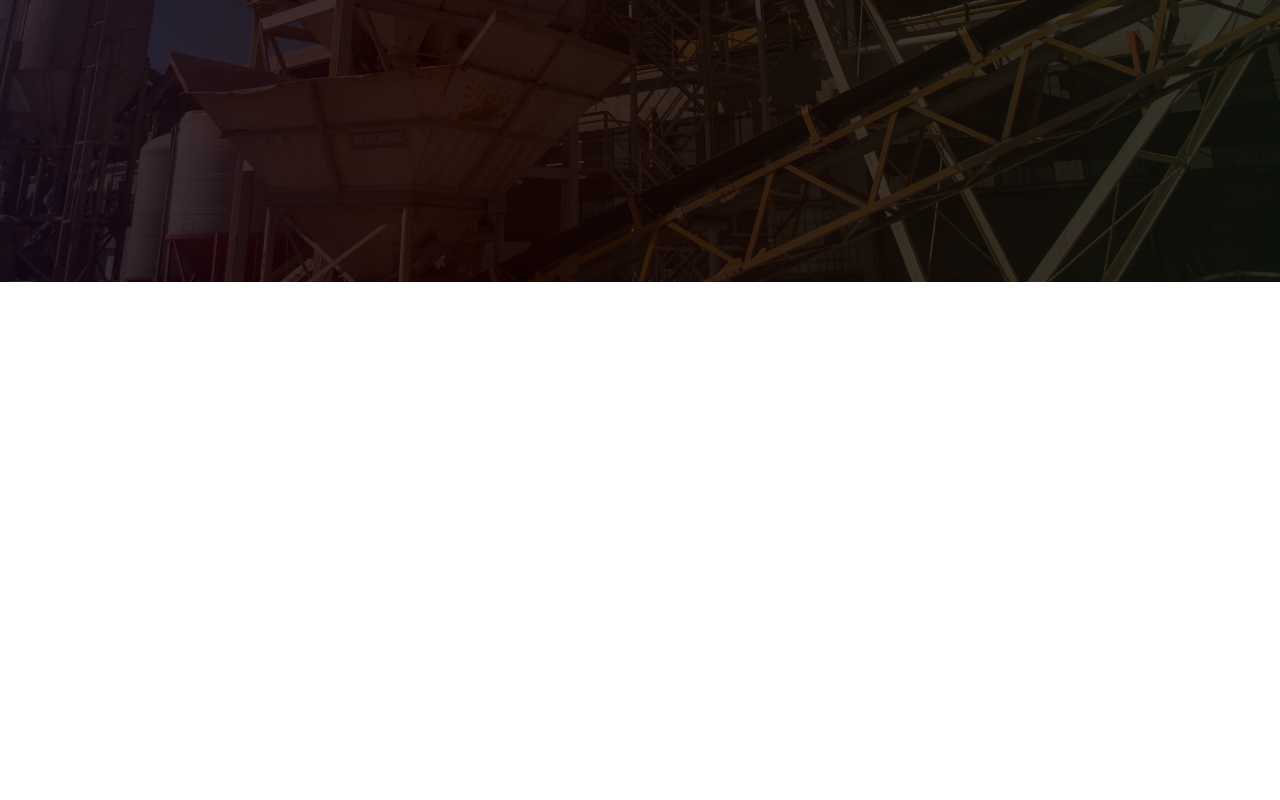
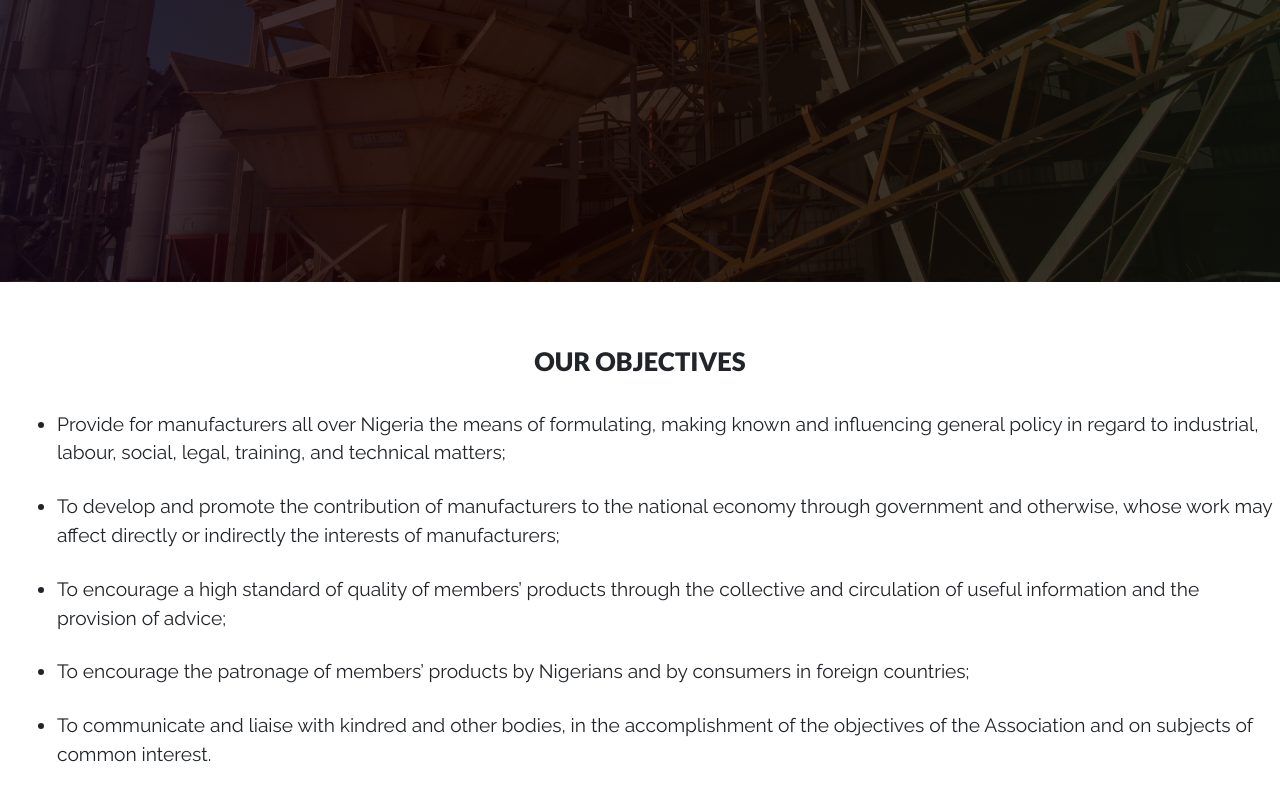
Before and after one commit to Rogue-codes/MAN-NEW, a React (Create React App) app: page /history in a window 1280 px wide. Shown: the part 1958-2758 px from the top of the page. Before the commit the page ends 2240 px from the top, so only its background shows below. Built offline with nearby package versions, Linux system fonts and the light colour scheme; the HTML template or start-up script is replaced by a standard one; a web font is replaced by a local one.

Commit message:
History page

```diff
--- a/src/Components/History.jsx
+++ b/src/Components/History.jsx
@@ -2,6 +2,8 @@ import React from 'react'
 import styled from 'styled-components'
 import logo2 from '../Assets/history.jpeg'
 import logo3 from '../Assets/timelinebg.jpeg'
+import Footer from './Footer'
+import Nav from './Nav'
 import TimeLineComponent from './TimeLineComponent'
 
 const Container = styled.div`
@@ -69,6 +71,7 @@ const Container = styled.div`
 const HistoryContainer = styled.div`
     width: 100%;
     min-height: 100vh;
+    overflow: hidden;
 `
 const Paragraph = styled.p`
     @media (max-width:480px) {
@@ -99,10 +102,43 @@ const TimelineComponent = styled.div`
     -o-background-size:cover;
     background-position: 10% 50%;
 `
+const Mission = styled.div`
+    width: 100%;
+    min-height: 100vh;
+    display: flex;
+    justify-content: space-between;
+    align-items: center;
+    gap: 20%;
+    flex-direction: column;
+    h1{
+        font-family: 'Lato', sans-serif;
+        margin-top: 5%;
+        font-size: 2vw;
+        font-weight: 900;
+    }
+    li{
+        margin-top: 2%;
+        margin-left: 2%;
+        font-family: 'Raleway', sans-serif;
+        font-size: 1.5vw;
+    }
+
+    p{
+        margin-top: 5%;
+        font-family: 'Raleway', sans-serif;
+        font-size: 1.5vw;
+        border-left: 11px solid #000;
+        line-height: 40px;
+        width: 95%;
+        padding-left: 2%;
+    }
+`
 function History() {
 
   return (
+
     <HistoryContainer>
+        <Nav/>
         <Container>
             <h1>OUR HISTORY</h1>
         </Container>
@@ -124,6 +160,23 @@ function History() {
         <TimelineComponent>
             <TimeLineComponent/>
         </TimelineComponent>
+
+        <Mission>
+            <h1>OUR OBJECTIVES</h1>
+
+            <ul>
+                <li>Provide for manufacturers all over Nigeria the means of formulating, making known and influencing general policy in regard to industrial, labour, social, legal, training, and technical matters;</li>
+                <li>To develop and promote the contribution of manufacturers to the national economy through government and otherwise, whose work may affect directly or indirectly the interests of manufacturers;</li>
+                <li>To encourage a high standard of quality of members’ products through the collective and circulation of useful information and the provision of advice;</li>
+                <li>To encourage the patronage of members’ products by Nigerians and by consumers in foreign countries;</li>
+                <li>To communicate and liaise with kindred and other bodies, in the accomplishment of the objectives of the Association and on subjects of common interest.</li>
+            </ul>
+
+            <p>
+            By pursuing these objectives, the Association hopes that members would be helped to play their full part in creating wealth on which national economic prosperity and social progress depend. Overall, the task of MAN is that of helping to promote policies for a more stable and buoyant economy without which industry cannot be efficient and financially healthy. In order to do this, the Association endeavors to put across its viewpoints at national, state and local levels. Such viewpoints are the products of research and the collective experience of member companies. The basic philosophy of the Association is to ensure the well-being of its members on which the livelihood of their management, workers, customers and suppliers depends.
+            </p>
+        </Mission>
+        <Footer/>
     </HistoryContainer>
   )
 }
--- a/src/Components/Nav.jsx
+++ b/src/Components/Nav.jsx
@@ -39,7 +39,7 @@ const Navi = styled.nav`
         box-shadow: rgba(100, 100, 111, 0.2) 0px 7px 29px 0px;
         left: 20%;
         top: 10%;
-        z-index: 50;
+        z-index: 9999999;
         a{
             display: block;
             padding:5% 4%;
```
